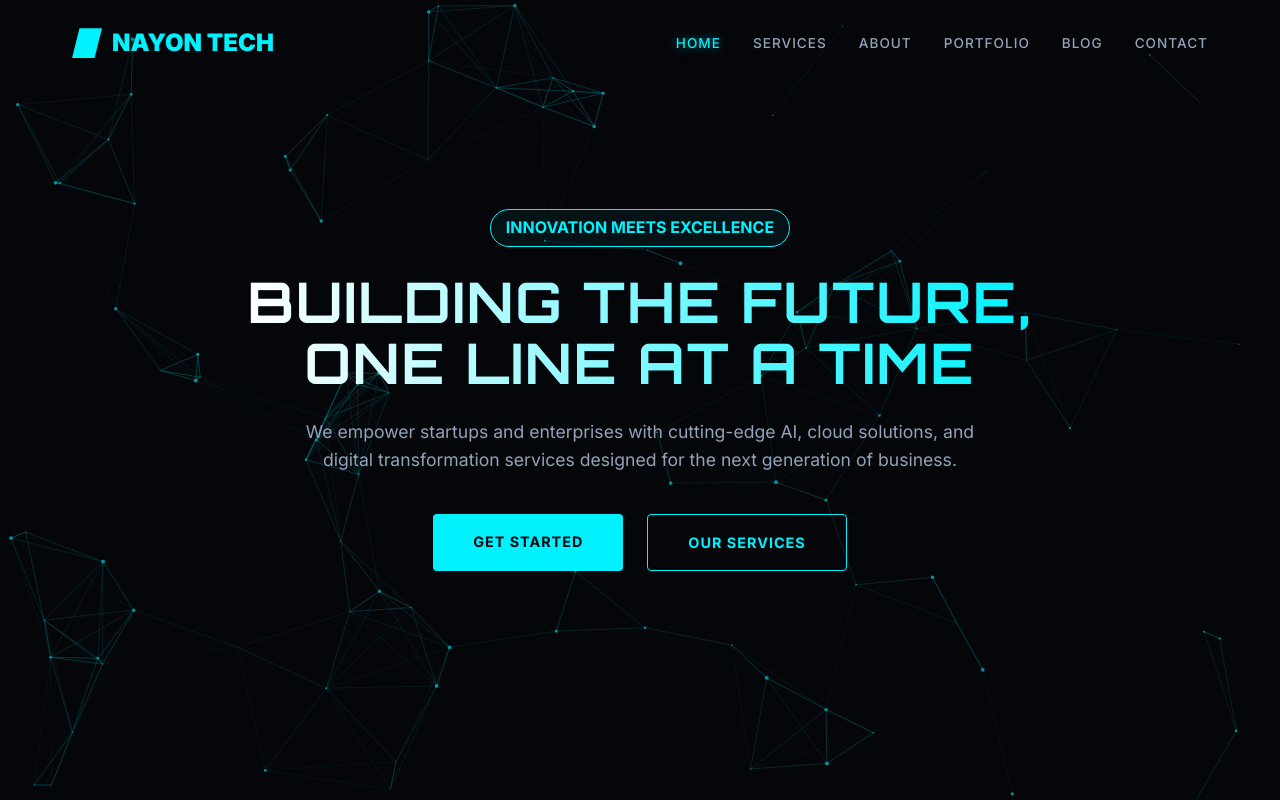
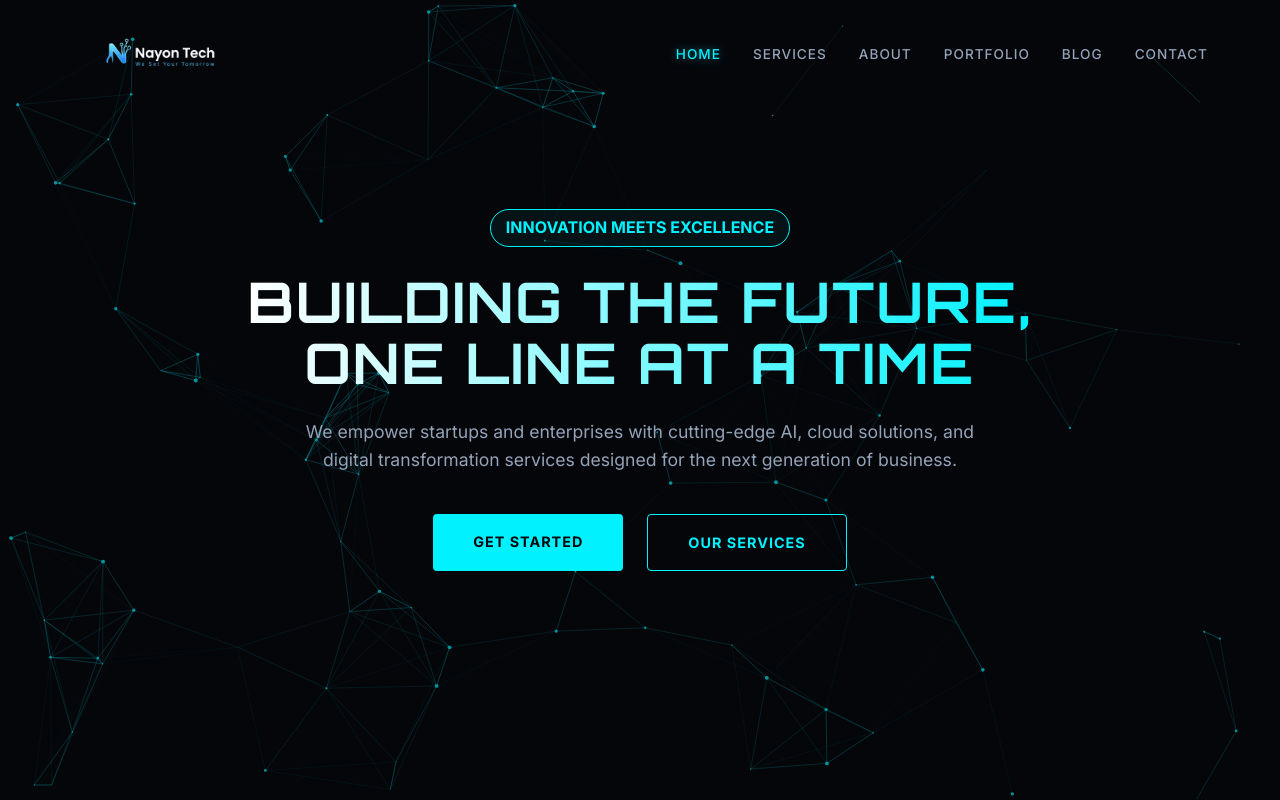
Before and after one commit to naveenaT23/nayon-tech, a Next.js app: page / in a window 1280 px wide. Shown: the top 800 px of the page. Built offline with nearby package versions, Linux system fonts and the light colour scheme.

Commit message:
Integrate official Nayon Tech logo into Navbar, Footer, and site metadata

```diff
--- a/src/app/layout.tsx
+++ b/src/app/layout.tsx
@@ -58,6 +58,10 @@ export const metadata: Metadata = {
     description: "Empowering businesses through innovative technology solutions and AI-driven growth.",
     images: ["/og-image.png"],
   },
+  icons: {
+    icon: "/logo.png",
+    apple: "/logo.png",
+  },
   robots: {
     index: true,
     follow: true,
--- a/src/components/layout/Footer.tsx
+++ b/src/components/layout/Footer.tsx
@@ -2,6 +2,7 @@
 
 import React from "react";
 import Link from "next/link";
+import Image from "next/image";
 import { Send, Mail, Phone, MapPin } from "lucide-react";
 
 const Footer = () => {
@@ -16,8 +17,14 @@ const Footer = () => {
         <div className="footer-grid">
           <div className="footer-logo">
             <Link href="/" className="logo">
-              <div className="logo-box"></div>
-              NAYON TECH
+              <Image
+                src="/logo.png"
+                alt="Nayon Tech Logo"
+                width={150}
+                height={50}
+                className="logo-img"
+                style={{ objectFit: "contain", marginBottom: "0.5rem" }}
+              />
             </Link>
             <p style={{ marginTop: '1rem' }}>
               Empowering the next generation of businesses through innovative technology solutions.
--- a/src/components/layout/Navbar.tsx
+++ b/src/components/layout/Navbar.tsx
@@ -3,6 +3,7 @@
 import React, { useState, useEffect } from "react";
 import Link from "next/link";
 import { usePathname } from "next/navigation";
+import Image from "next/image";
 
 const Navbar = () => {
   const [isScrolled, setIsScrolled] = useState(false);
@@ -34,9 +35,15 @@ const Navbar = () => {
   return (
     <nav className={isScrolled ? "scrolled" : ""}>
       <div className="container nav-content">
-        <Link href="/" className="logo">
-          <div className="logo-box"></div>
-          NAYON TECH
+        <Link href="/" className="logo" style={{ display: "flex", alignItems: "center", gap: "10px" }}>
+          <Image
+            src="/logo.png"
+            alt="Nayon Tech Logo"
+            width={180}
+            height={60}
+            className="logo-img"
+            style={{ objectFit: "contain" }}
+          />
         </Link>
 
         <ul className={`nav-links ${isMobileMenuOpen ? "mobile-active" : ""}`}>
```
Also changed, not shown: public/logo.png (added).
